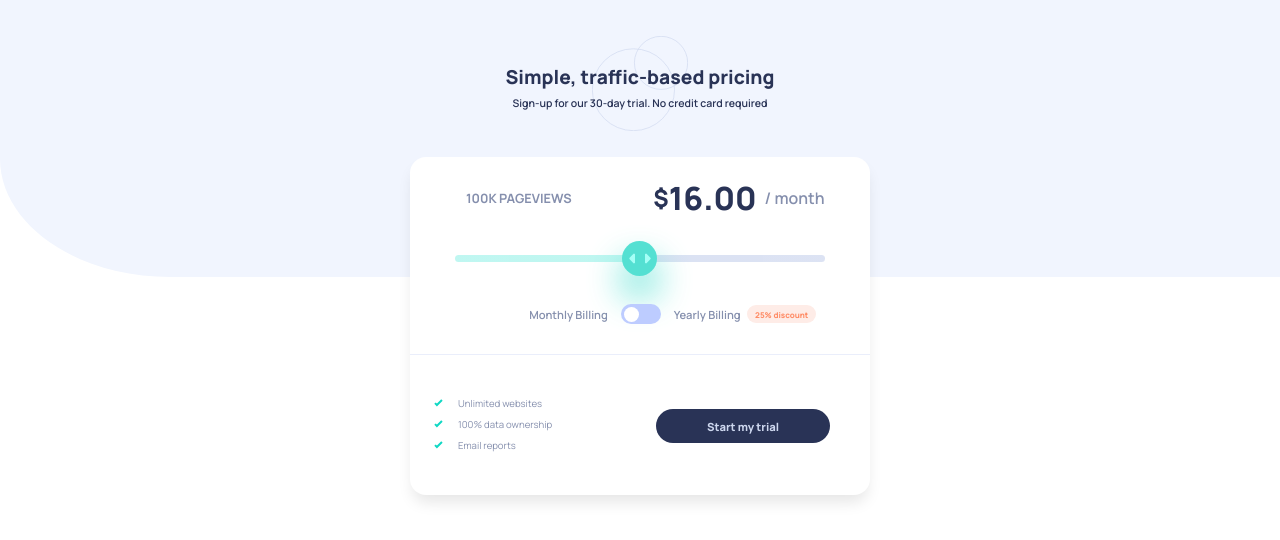
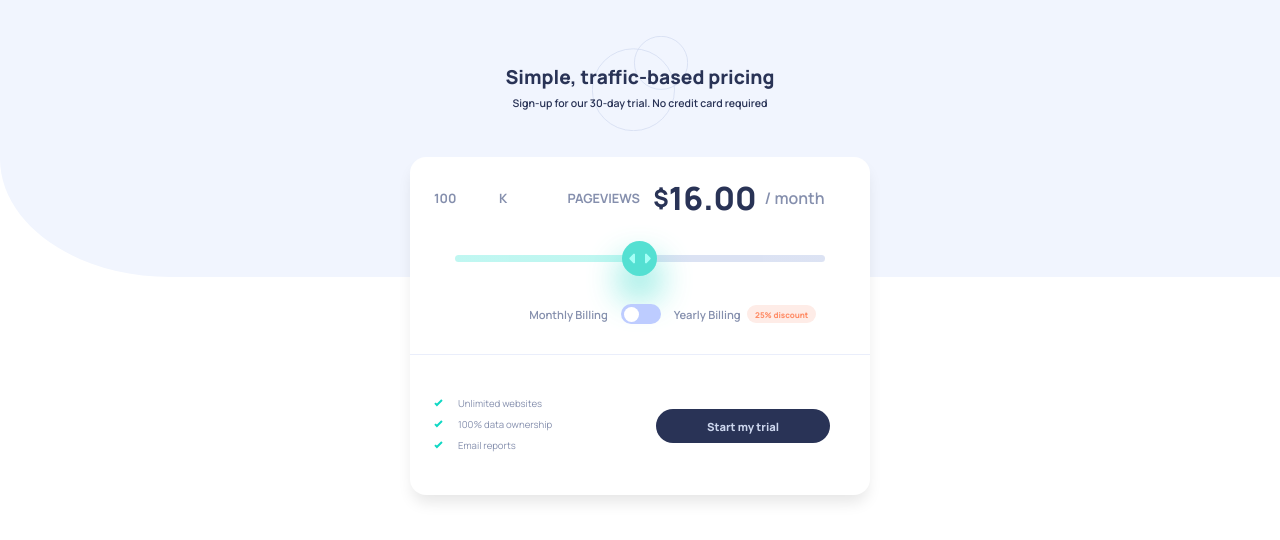
Before and after one commit to Nekuso/responsive-pricing-component, a plain HTML site: page index.html in a window 1280 px wide. Drawn offline with Linux system fonts and the light colour scheme.

Commit message:
added files via upload

```diff
--- a/assets/js/main.js
+++ b/assets/js/main.js
@@ -1,10 +1,12 @@
 const slider = document.querySelector("input");
 const value = document.querySelector(".price");
+const viewcount = document.querySelector(".viewcount")
 
 value.textContent = slider.value + ".00";
 
 slider.oninput = function() {
     value.textContent = this.value + ".00";
+    viewcount.textContent = this.value * 6.25;
 }
 
 slider.addEventListener('input', function(){
--- a/assets/scss/style.scss
+++ b/assets/scss/style.scss
@@ -81,7 +81,7 @@ hr {
     border-radius: 1rem;
 
     h3 {
-        padding: 2rem;
+        padding: 2rem 0;
         font-size: .8rem;
     }
 
@@ -93,6 +93,15 @@ hr {
     .slider__container {
         padding: 0 1.5rem;
         display: grid;
+
+        .pageview {
+            display: flex;
+            justify-content: center;
+
+            .thousand{
+                margin-right: .2rem;
+            }
+        }
 
         .price__container {
             display: flex;
@@ -125,7 +134,6 @@ hr {
             background: linear-gradient(90deg, hsl(174, 77%, 80%,) 50%,hsl(223, 50%, 87%) 50%);
             opacity: 0.7;
             outline: none;
-
         }
 
         .range::-webkit-slider-thumb {
--- a/index.html
+++ b/index.html
@@ -20,8 +20,12 @@
 
             <!-- PRICE SLIDER -->
             <div class="slider__container">
-                <h3>100K PAGEVIEWS</h3>
-                <input class="range" type="range" value="16" min="0" step="2" max="32" >
+                <div class="pageview">
+                    <h3 class="viewcount">100</h3>
+                    <h3 class="thousand">K</h3>
+                    <h3>PAGEVIEWS</h3>
+                </div>
+                <input class="range" type="range" value="16" min="0" step="1" max="32" >
                 <div class="price__container">
                     $<h2 class="price"></h2>
                     <p>/ month</p>
```
Also changed, not shown: assets/css/style.css, 1 other file.
